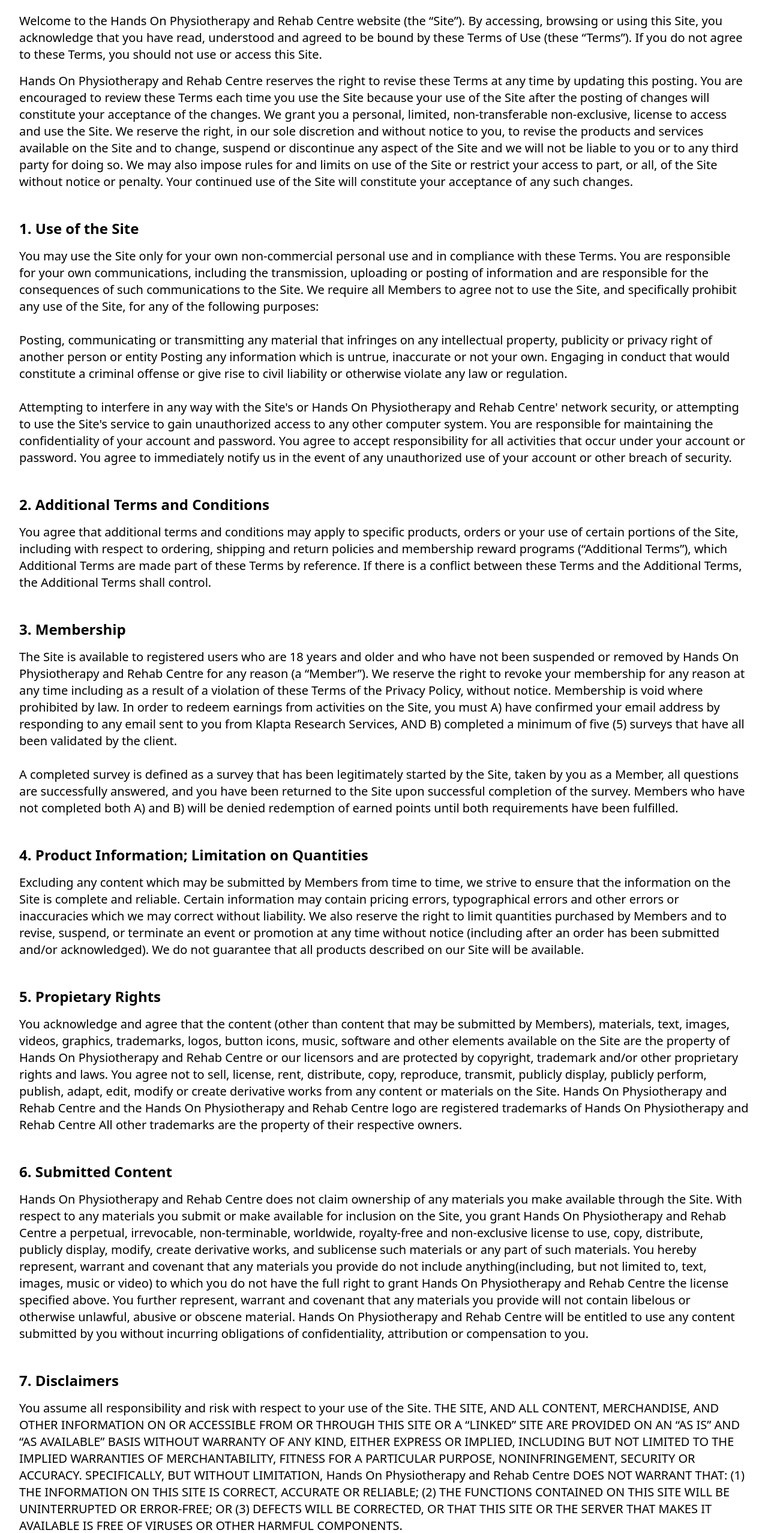
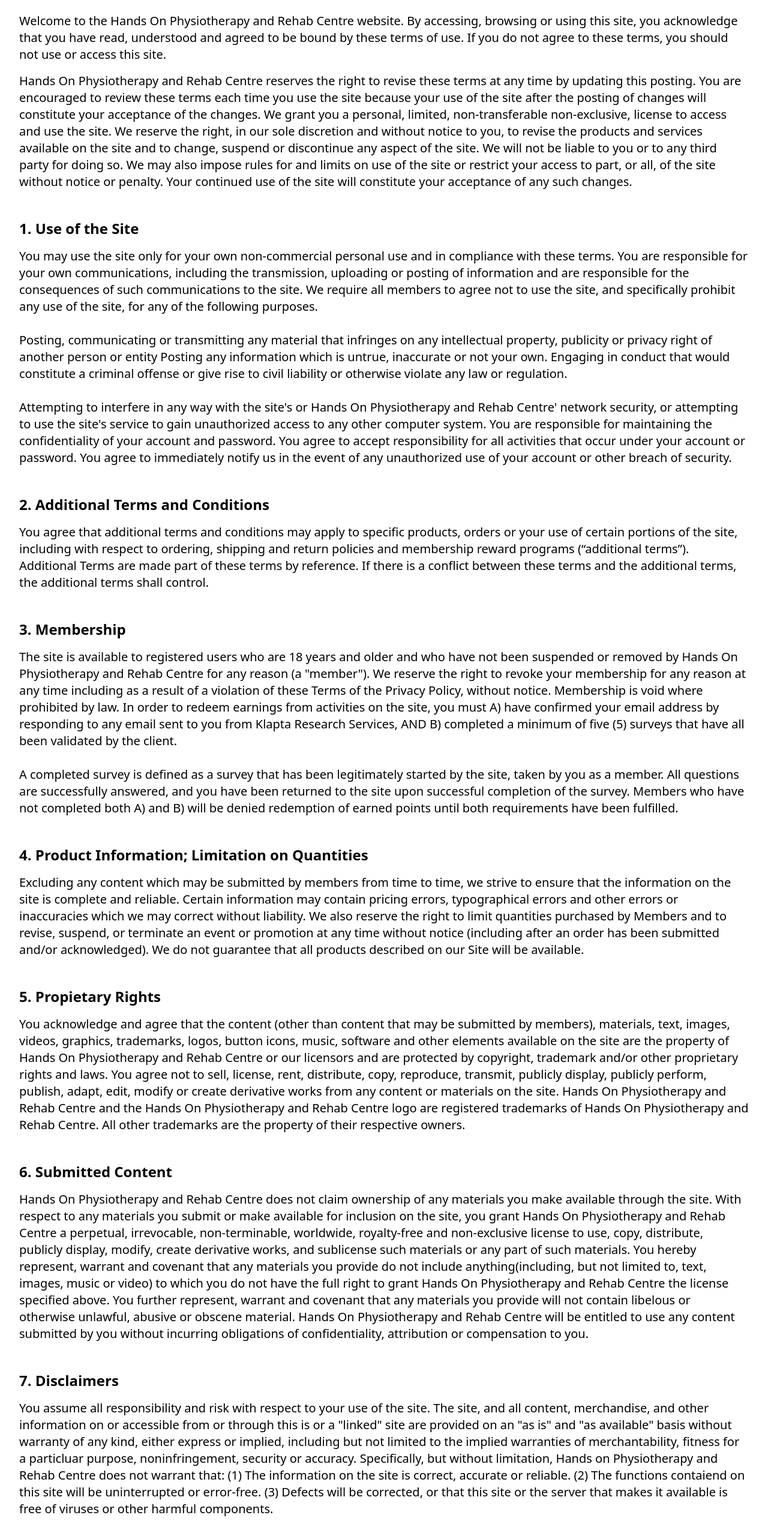
Before and after one commit to Hoparc/hoparc, a Next.js app: page /terms-of-use in a window 1280 px wide. Shown: the part 151-2706 px from the top of the page at 60% size. Built offline with nearby package versions, Linux system fonts and the light colour scheme.

Commit message:
Update contact info styling and fix grammatical issues

```diff
--- a/pages/terms-of-use.tsx
+++ b/pages/terms-of-use.tsx
@@ -40,36 +40,35 @@ const TermsOfUse = () => {
           Terms of Use
         </h1>
         <p className="mt-4 text-xl font-light">
-          Welcome to the Hands On Physiotherapy and Rehab Centre website (the
-          “Site”). By accessing, browsing or using this Site, you acknowledge
-          that you have read, understood and agreed to be bound by these Terms
-          of Use (these “Terms”). If you do not agree to these Terms, you should
-          not use or access this Site.
+          Welcome to the Hands On Physiotherapy and Rehab Centre website. By
+          accessing, browsing or using this site, you acknowledge that you have
+          read, understood and agreed to be bound by these terms of use. If you
+          do not agree to these terms, you should not use or access this site.
         </p>
         <p className="mt-4 text-xl font-light">
           Hands On Physiotherapy and Rehab Centre reserves the right to revise
-          these Terms at any time by updating this posting. You are encouraged
-          to review these Terms each time you use the Site because your use of
-          the Site after the posting of changes will constitute your acceptance
+          these terms at any time by updating this posting. You are encouraged
+          to review these terms each time you use the site because your use of
+          the site after the posting of changes will constitute your acceptance
           of the changes. We grant you a personal, limited, non-transferable
-          non-exclusive, license to access and use the Site. We reserve the
+          non-exclusive, license to access and use the site. We reserve the
           right, in our sole discretion and without notice to you, to revise the
-          products and services available on the Site and to change, suspend or
-          discontinue any aspect of the Site and we will not be liable to you or
-          to any third party for doing so. We may also impose rules for and
-          limits on use of the Site or restrict your access to part, or all, of
-          the Site without notice or penalty. Your continued use of the Site
-          will constitute your acceptance of any such changes.
+          products and services available on the site and to change, suspend or
+          discontinue any aspect of the site. We will not be liable to you or to
+          any third party for doing so. We may also impose rules for and limits
+          on use of the site or restrict your access to part, or all, of the
+          site without notice or penalty. Your continued use of the site will
+          constitute your acceptance of any such changes.
         </p>
         <Terms title="1. Use of the Site">
           <p>
-            You may use the Site only for your own non-commercial personal use
-            and in compliance with these Terms. You are responsible for your own
+            You may use the site only for your own non-commercial personal use
+            and in compliance with these terms. You are responsible for your own
             communications, including the transmission, uploading or posting of
             information and are responsible for the consequences of such
-            communications to the Site. We require all Members to agree not to
-            use the Site, and specifically prohibit any use of the Site, for any
-            of the following purposes:
+            communications to the site. We require all members to agree not to
+            use the site, and specifically prohibit any use of the site, for any
+            of the following purposes.
           </p>
           <br />
           <p>
@@ -82,9 +81,9 @@ const TermsOfUse = () => {
           </p>
           <br />
           <p>
-            Attempting to interfere in any way with the Site's or Hands On
+            Attempting to interfere in any way with the site's or Hands On
             Physiotherapy and Rehab Centre' network security, or attempting to
-            use the Site's service to gain unauthorized access to any other
+            use the site's service to gain unauthorized access to any other
             computer system. You are responsible for maintaining the
             confidentiality of your account and password. You agree to accept
             responsibility for all activities that occur under your account or
@@ -96,24 +95,24 @@ const TermsOfUse = () => {
         <Terms title="2. Additional Terms and Conditions">
           <p>
             You agree that additional terms and conditions may apply to specific
-            products, orders or your use of certain portions of the Site,
+            products, orders or your use of certain portions of the site,
             including with respect to ordering, shipping and return policies and
-            membership reward programs (“Additional Terms”), which Additional
-            Terms are made part of these Terms by reference. If there is a
-            conflict between these Terms and the Additional Terms, the
-            Additional Terms shall control.
+            membership reward programs (“additional terms”). Additional Terms
+            are made part of these terms by reference. If there is a conflict
+            between these terms and the additional terms, the additional terms
+            shall control.
           </p>
         </Terms>
 
         <Terms title="3. Membership">
           <p>
-            The Site is available to registered users who are 18 years and older
+            The site is available to registered users who are 18 years and older
             and who have not been suspended or removed by Hands On Physiotherapy
-            and Rehab Centre for any reason (a “Member”). We reserve the right
+            and Rehab Centre for any reason (a "member"). We reserve the right
             to revoke your membership for any reason at any time including as a
             result of a violation of these Terms of the Privacy Policy, without
             notice. Membership is void where prohibited by law. In order to
-            redeem earnings from activities on the Site, you must A) have
+            redeem earnings from activities on the site, you must A) have
             confirmed your email address by responding to any email sent to you
             from Klapta Research Services, AND B) completed a minimum of five
             (5) surveys that have all been validated by the client.
@@ -121,8 +120,8 @@ const TermsOfUse = () => {
           <br />
           <p>
             A completed survey is defined as a survey that has been legitimately
-            started by the Site, taken by you as a Member, all questions are
-            successfully answered, and you have been returned to the Site upon
+            started by the site, taken by you as a member. All questions are
+            successfully answered, and you have been returned to the site upon
             successful completion of the survey. Members who have not completed
             both A) and B) will be denied redemption of earned points until both
             requirements have been fulfilled.
@@ -131,8 +130,8 @@ const TermsOfUse = () => {
 
         <Terms title="4. Product Information; Limitation on Quantities">
           <p>
-            Excluding any content which may be submitted by Members from time to
-            time, we strive to ensure that the information on the Site is
+            Excluding any content which may be submitted by members from time to
+            time, we strive to ensure that the information on the site is
             complete and reliable. Certain information may contain pricing
             errors, typographical errors and other errors or inaccuracies which
             we may correct without liability. We also reserve the right to limit
@@ -146,27 +145,27 @@ const TermsOfUse = () => {
         <Terms title="5. Propietary Rights">
           <p>
             You acknowledge and agree that the content (other than content that
-            may be submitted by Members), materials, text, images, videos,
+            may be submitted by members), materials, text, images, videos,
             graphics, trademarks, logos, button icons, music, software and other
-            elements available on the Site are the property of Hands On
+            elements available on the site are the property of Hands On
             Physiotherapy and Rehab Centre or our licensors and are protected by
             copyright, trademark and/or other proprietary rights and laws. You
             agree not to sell, license, rent, distribute, copy, reproduce,
             transmit, publicly display, publicly perform, publish, adapt, edit,
             modify or create derivative works from any content or materials on
-            the Site. Hands On Physiotherapy and Rehab Centre and the Hands On
+            the site. Hands On Physiotherapy and Rehab Centre and the Hands On
             Physiotherapy and Rehab Centre logo are registered trademarks of
-            Hands On Physiotherapy and Rehab Centre All other trademarks are the
-            property of their respective owners.
+            Hands On Physiotherapy and Rehab Centre. All other trademarks are
+            the property of their respective owners.
           </p>
         </Terms>
 
         <Terms title="6. Submitted Content">
           <p>
             Hands On Physiotherapy and Rehab Centre does not claim ownership of
-            any materials you make available through the Site. With respect to
+            any materials you make available through the site. With respect to
             any materials you submit or make available for inclusion on the
-            Site, you grant Hands On Physiotherapy and Rehab Centre a perpetual,
+            site, you grant Hands On Physiotherapy and Rehab Centre a perpetual,
             irrevocable, non-terminable, worldwide, royalty-free and
             non-exclusive license to use, copy, distribute, publicly display,
             modify, create derivative works, and sublicense such materials or
@@ -186,24 +185,24 @@ const TermsOfUse = () => {
         <Terms title="7. Disclaimers">
           <p>
             You assume all responsibility and risk with respect to your use of
-            the Site. THE SITE, AND ALL CONTENT, MERCHANDISE, AND OTHER
-            INFORMATION ON OR ACCESSIBLE FROM OR THROUGH THIS SITE OR A “LINKED”
-            SITE ARE PROVIDED ON AN “AS IS” AND “AS AVAILABLE” BASIS WITHOUT
-            WARRANTY OF ANY KIND, EITHER EXPRESS OR IMPLIED, INCLUDING BUT NOT
-            LIMITED TO THE IMPLIED WARRANTIES OF MERCHANTABILITY, FITNESS FOR A
-            PARTICULAR PURPOSE, NONINFRINGEMENT, SECURITY OR ACCURACY.
-            SPECIFICALLY, BUT WITHOUT LIMITATION, Hands On Physiotherapy and
-            Rehab Centre DOES NOT WARRANT THAT: (1) THE INFORMATION ON THIS SITE
-            IS CORRECT, ACCURATE OR RELIABLE; (2) THE FUNCTIONS CONTAINED ON
-            THIS SITE WILL BE UNINTERRUPTED OR ERROR-FREE; OR (3) DEFECTS WILL
-            BE CORRECTED, OR THAT THIS SITE OR THE SERVER THAT MAKES IT
-            AVAILABLE IS FREE OF VIRUSES OR OTHER HARMFUL COMPONENTS.
+            the site. The site, and all content, merchandise, and other
+            information on or accessible from or through this is or a "linked"
+            site are provided on an "as is" and "as available" basis without
+            warranty of any kind, either express or implied, including but not
+            limited to the implied warranties of merchantability, fitness for a
+            particluar purpose, noninfringement, security or accuracy.
+            Specifically, but without limitation, Hands on Physiotherapy and
+            Rehab Centre does not warrant that: (1) The information on the site
+            is correct, accurate or reliable. (2) The functions contaiend on
+            this site will be uninterrupted or error-free. (3) Defects will be
+            corrected, or that this site or the server that makes it available
+            is free of viruses or other harmful components.
           </p>
           <br />
           <p>
             Hands On Physiotherapy and Rehab Centre makes no warranties of any
             kind regarding any non-Hands On Physiotherapy and Rehab Centre sites
-            to which you may be directed or hyperlinked from this Site.
+            to which you may be directed or hyperlinked from this site.
             Hyperlinks are included solely for your convenience, and Hands On
             Physiotherapy and Rehab Centre makes no representations or
             warranties with regard to the accuracy, availability, suitability or
@@ -220,9 +219,9 @@ const TermsOfUse = () => {
             Physiotherapy and Rehab Centre, its parent, subsidiaries, divisions,
             and affiliates, and their respective officers, directors, employees,
             agents and affiliates from any and all claims, liabilities, damages,
-            costs and expenses of defence, including attorneys’ fees, in any way
-            arising from or related to your use of the Site, your violation of
-            these Terms or the Privacy Policy, content posted to the Site by
+            costs and expenses of defence, including attorneys' fees, in any way
+            arising from or related to your use of the site. Your violation of
+            these terms or the privacy policy, content posted to the site by
             you, or your violation of any law or the rights of a third party.
           </p>
         </Terms>
@@ -260,26 +259,15 @@ const TermsOfUse = () => {
           </p>
         </Terms>
 
-        <Terms title="10. International Use">
+        <Terms title="10. Risk of Loss">
           <p>
-            We control and operate the Site from the India. We make no
-            representation that materials on the Site are appropriate or
-            available for use outside the India. If you choose to access this
-            Site from outside the India, you do so at your own initiative and
-            are responsible for compliance with local laws, if and to the extent
-            local laws are applicable.
-          </p>
-        </Terms>
-
-        <Terms title="11. Risk of Loss">
-          <p>
-            Any merchandise purchased from our Site will be shipped by a
+            Any merchandise purchased from our site will be shipped by a
             third-party carrier. As a result, title and risk of loss for such
             merchandise will pass to you upon our delivery to the carrier.
           </p>
         </Terms>
 
-        <Terms title="12. Copyright Infringement; Notice and Take Down Procedures">
+        <Terms title="11. Copyright Infringement, Notice and Take Down Procedures">
           <p>
             Hands On Physiotherapy and Rehab Centre specifically prohibits the
             posting of any content that violates or infringes the copyright
@@ -290,20 +278,20 @@ const TermsOfUse = () => {
             copyright infringement claim in accordance with the following
             procedure. Physical or electronic signature of a person authorized
             to act on behalf of the owner of an exclusive right that is
-            allegedly infringed; Identification of the copyrighted work claimed
+            allegedly infringed. Identification of the copyrighted work claimed
             to have been infringed, or, if multiple copyrighted works at a
             single online site are covered by a single notification, a
-            representative list of such works at that site;Identification of the
-            material that is claimed to be infringing or to be the subject of
-            infringing activity and that is to be removed or access to which is
-            to be disabled, and information reasonably sufficient to permit the
-            service provider to locate the material; Information reasonably
+            representative list of such works at that site. Identification of
+            the material that is claimed to be infringing or to be the subject
+            of infringing activity and that is to be removed or access to which
+            is to be disabled, and information reasonably sufficient to permit
+            the service provider to locate the material. Information reasonably
             sufficient to permit the service provider to contact the complaining
             party, such as an address, telephone number, and, if available, an
             electronic mail address at which the complaining party may be
-            contacted; A statement that the complaining party has a good faith
+            contacted. A statement that the complaining party has a good faith
             belief that use of the material in the manner complained of is not
-            authorized by the copyright owner, its agent, or the law; and A
+            authorized by the copyright owner, its agent, or the law. A
             statement that the information in the notification is accurate, and
             under penalty of perjury, that the complaining party is authorized
             to act on behalf of the owner of an exclusive right that is
@@ -315,26 +303,29 @@ const TermsOfUse = () => {
           Terms or the Site, or to provide any notice under these terms, please
           contact us.
         </p>
-        <address className="font-roboto not-italic text-xl font-light flex flex-col justify-center mt-4 ">
+        <address className="not-italic text-xl font-light mt-4 ">
           <p>338 Copper Creek Dr,</p>
           <p>Markham On L6B 1N8, Canada</p>
           <p>
+            Phone: {""}
             <a
               className="underline hover:text-green-350 hover:no-underline"
               href="tel: +1(289) 554-9090"
             >
-              Phone: +1 (289) 554-9090
+              +1 (289) 554-9090
             </a>
           </p>
           <p>
+            Fax: {""}
             <a
               className="underline hover:text-green-350 hover:no-underline"
               href="fax: +1(905) 201-9909"
             >
-              Fax: +1 (905) 201-9909
+              +1 (905) 201-9909
             </a>
           </p>
           <p>
+            Email: {""}
             <a
               className="underline hover:text-green-350 hover:no-underline"
               href="mailto:info@hoparc.com?subject=Book%20appointment"
```
